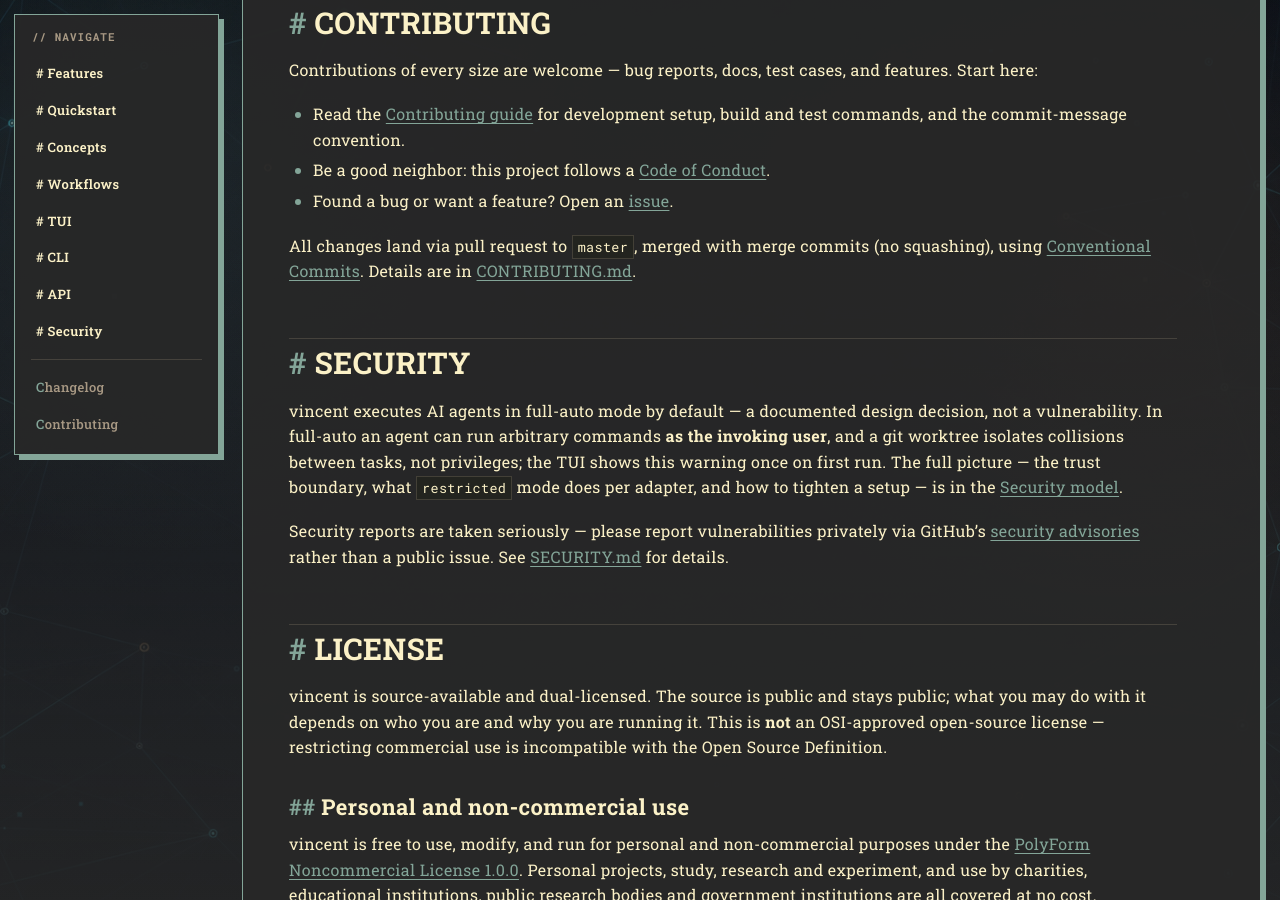
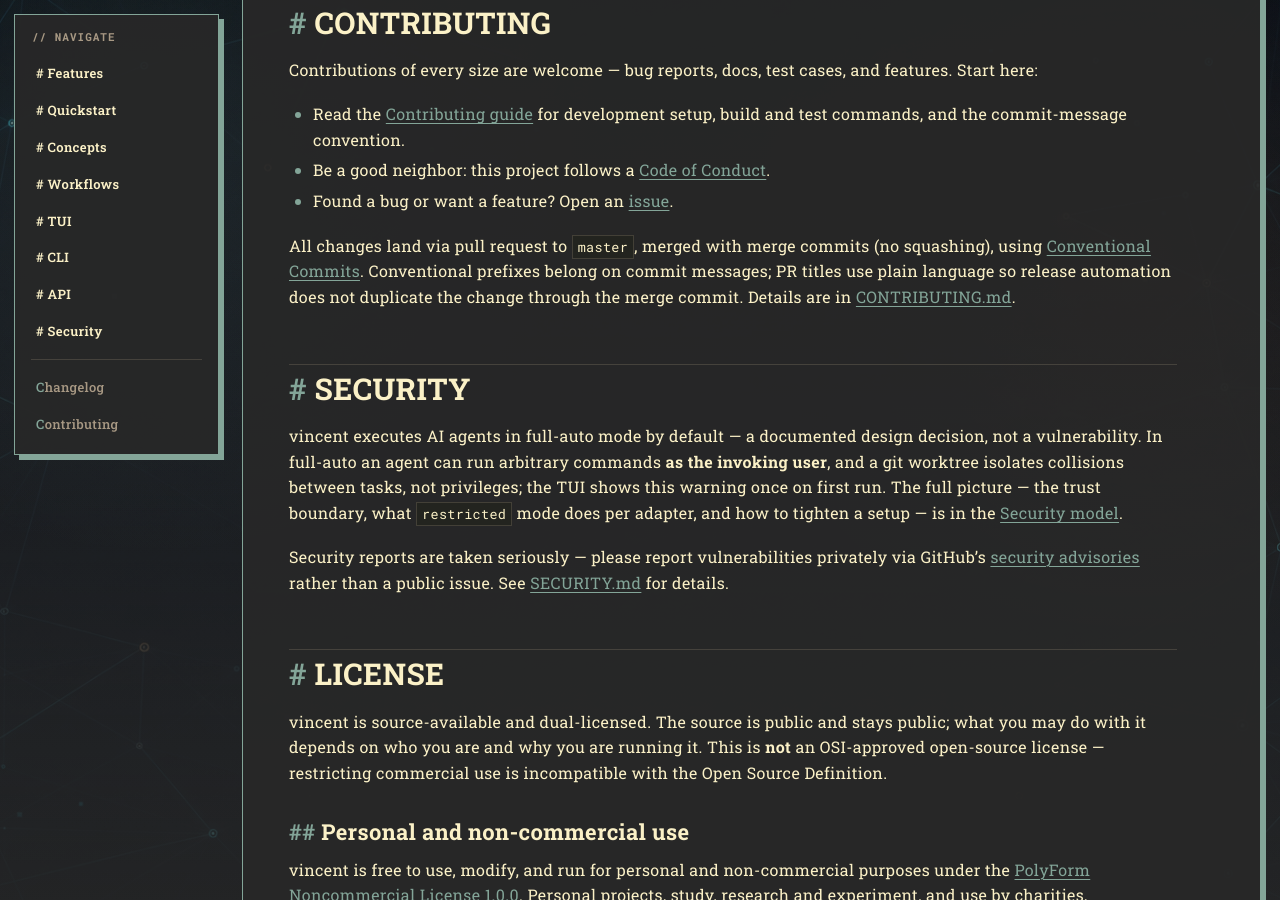
Before and after one commit to lezli01/vincent, a Jekyll site: the page built from README.md, in a window 1280 px wide and 900 px high, scrolled down 12607 px. Built offline with Jekyll 4.4.1, drawn with Linux system fonts in a browser that asks for light colours; our own code applies the rules of GitHub Pages for plain Markdown files.

Commit message:
ci: prevent duplicate changelog entries

```diff
--- a/README.md
+++ b/README.md
@@ -526,6 +526,8 @@
 
 All changes land via pull request to `master`, merged with merge commits (no
 squashing), using [Conventional Commits](https://www.conventionalcommits.org/).
+Conventional prefixes belong on commit messages; PR titles use plain language so
+release automation does not duplicate the change through the merge commit.
 Details are in [CONTRIBUTING.md](CONTRIBUTING.md).
 
 ## Security
```
Also changed, not shown: CLAUDE.md (+8 -1 lines), CONTRIBUTING.md (+7 -0 lines), .github/PULL_REQUEST_TEMPLATE.md, .github/workflows/go-toolchain.yml, .github/workflows/pr-title.yml (added), CHANGELOG.md.
